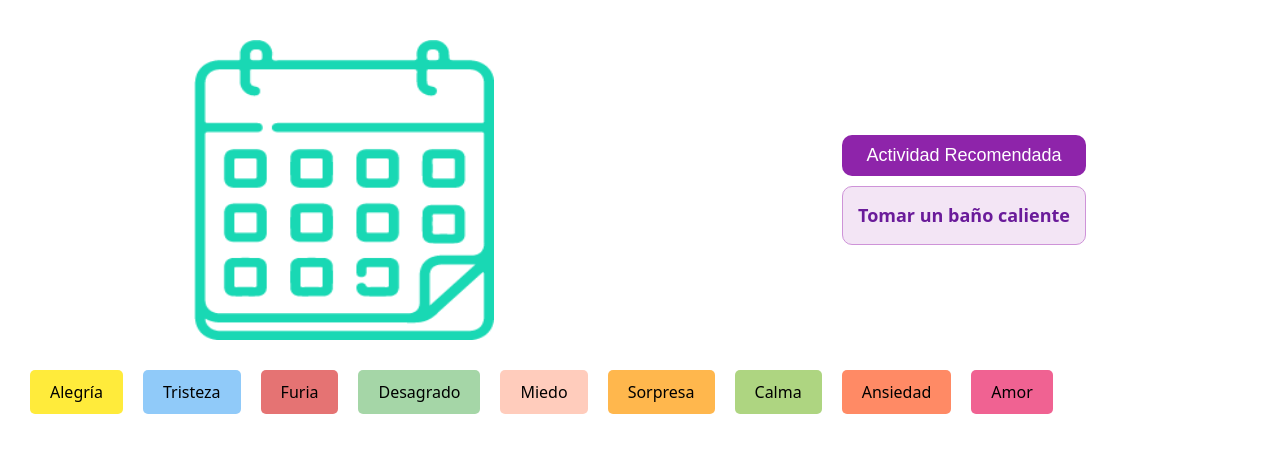
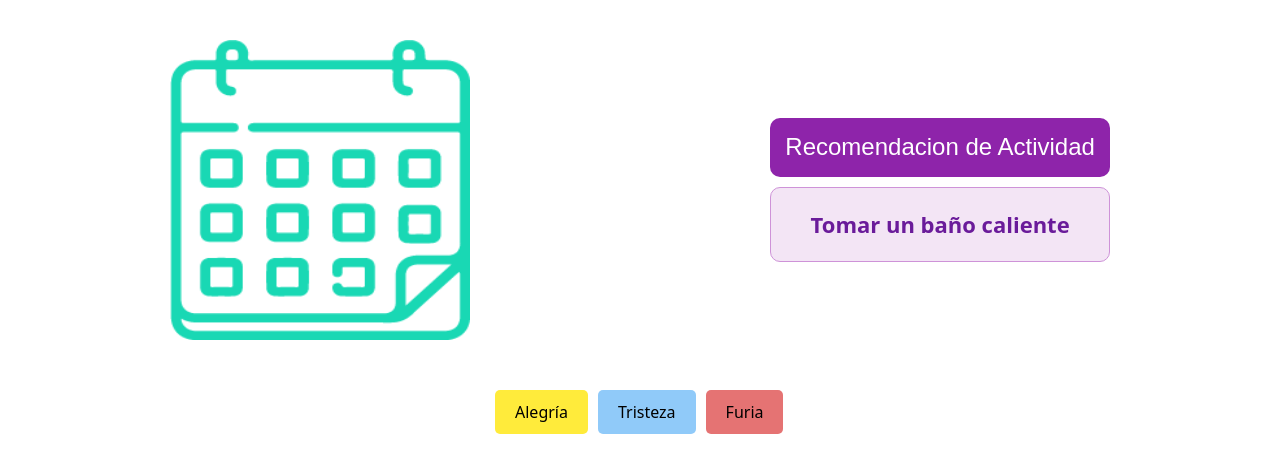
Before and after one commit to andrawiP801/seren-aiO, a Django app: page /emotional-state/ in a window 1280 px wide. Shown: the part 70-543 px from the top of the page. Run offline with Django 5.2, Linux system fonts and the light colour scheme; the visitor is signed in with stand-in values (Sample User, id 1); some libraries are stand-ins or nearby versions.

Commit message:
pagina estado emocional

```diff
--- a/static/css/style.css
+++ b/static/css/style.css
@@ -640,24 +640,30 @@ h2 {
     text-align: center;
 }
 
-.emotional-state-container .recommendation-section h2{
+.emotional-state-container .recommendation-section h2 {
     background-color: #8e24aa;
     color: white;
-    padding: 10px;
-    font-size: 18px;
+    padding: 15px;
+    font-size: 24px;
     border-radius: 10px;
 }
 
 .emotional-state-container .recommendation-section .activity-recommendation {
     margin-top: 10px;
-    padding: 15px;
+    padding: 20px;
     background-color: #f3e5f5;
     border: 1px solid #ce93d8;
     border-radius: 10px;
-    font-size: 18px;
+    font-size: 22px;
     font-weight: bold;
     color: #6a1b9a;
     cursor: pointer;
+}
+
+.emotional-state-container .emotional-buttons-carousel-container {
+    width: 300px; /* Match the width of the calendar */
+    margin: 0 auto;
+    overflow: hidden;
 }
 
 .emotional-state-container .emotional-buttons-carousel {
@@ -665,6 +671,7 @@ h2 {
     overflow-x: auto;
     margin-top: 20px;
     padding: 10px 0;
+    scroll-behavior: smooth;
 }
 
 .emotional-state-container .emotional-buttons-carousel::-webkit-scrollbar {
@@ -675,7 +682,7 @@ h2 {
     background-color: #e0e0e0;
     color: black;
     padding: 10px 20px;
-    margin: 0 10px;
+    margin: 0 5px;
     border: none;
     border-radius: 5px;
     flex: 0 0 auto;
--- a/templates/emotional_state.html
+++ b/templates/emotional_state.html
@@ -16,12 +16,13 @@
             <img src="{% static 'images/calendar.png' %}" alt="Calendar Icon" class="calendar-icon">
         </div>
         <div class="recommendation-section">
-            <h2>Actividad Recomendada</h2>
+            <h2>Recomendacion de Actividad</h2>
             <div class="activity-recommendation" id="activity-recommendation" onclick="showActivityDetails('{{ activity }}', `{{ details|escapejs }}`)">
                 {{ activity }}
             </div>
         </div>
     </div>
+    <div class="emotional-buttons-carousel-container">
         <div class="emotional-buttons-carousel">
             <button class="emotion-button joy">Alegría</button>
             <button class="emotion-button sadness">Tristeza</button>
@@ -32,6 +33,7 @@
             <button class="emotion-button calm">Calma</button>
             <button class="emotion-button anxiety">Ansiedad</button>
             <button class="emotion-button love">Amor</button>
+        </div>
     </div>
 </div>
 
```
Lines whose indentation alone changed are shown as unchanged.
